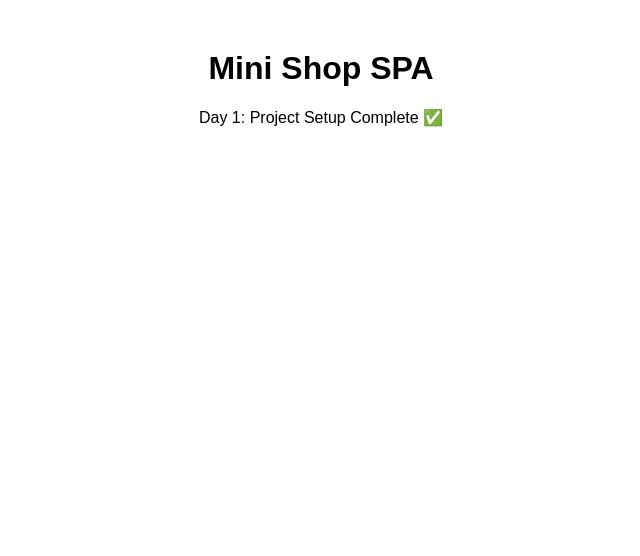
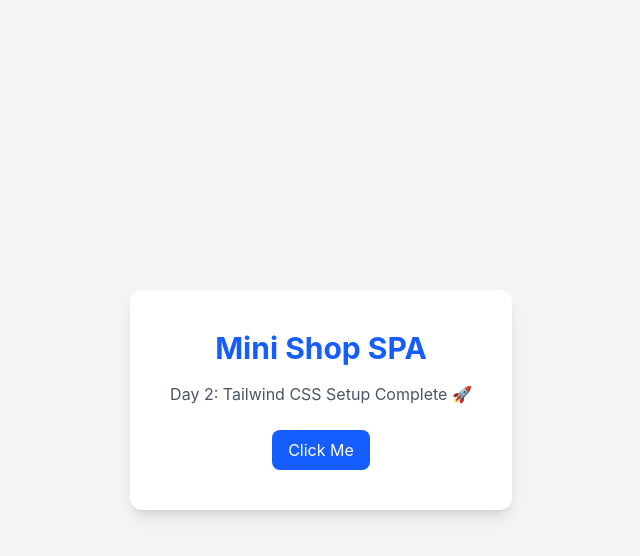
Before and after one commit to Dilum-Kalubowila/mini-shop, a Vue app: page / in a window 1280 px wide. Shown: the top 556 px of the page, without its empty margins (319-959 px from the left). Built offline with nearby package versions, Linux system fonts and the light colour scheme.

Commit message:
Day 2: Setup Tailwind CSS and basic UI

```diff
--- a/index.html
+++ b/index.html
@@ -2,11 +2,21 @@
 <html lang="en">
   <head>
     <meta charset="UTF-8" />
+
+    <!-- Favicon (optional) -->
+    <link rel="icon" type="image/svg+xml" href="/favicon.svg" />
+
+    <!-- Mobile responsive -->
     <meta name="viewport" content="width=device-width, initial-scale=1.0" />
+
     <title>Mini Shop</title>
   </head>
+
   <body>
+    <!-- 🔥 VERY IMPORTANT: Vue mounts here -->
     <div id="app"></div>
+
+    <!-- 🔥 VERY IMPORTANT: This loads your Vue app -->
     <script type="module" src="/src/main.ts"></script>
   </body>
 </html>
--- a/package.json
+++ b/package.json
@@ -9,12 +9,17 @@
     "preview": "vite preview"
   },
   "dependencies": {
+    "@tailwindcss/vite": "^4.2.2",
     "vue": "^3.5.32"
   },
   "devDependencies": {
+    "@tailwindcss/postcss": "^4.2.2",
     "@types/node": "^24.12.2",
     "@vitejs/plugin-vue": "^6.0.5",
     "@vue/tsconfig": "^0.9.1",
+    "autoprefixer": "^10.4.27",
+    "postcss": "^8.5.9",
+    "tailwindcss": "^4.2.2",
     "typescript": "~6.0.2",
     "vite": "^8.0.4",
     "vue-tsc": "^3.2.6"
--- /dev/null
+++ b/postcss.config.js
@@ -0,0 +1,6 @@
+export default {
+  plugins: {
+    "@tailwindcss/postcss": {},
+    autoprefixer: {},
+  },
+}
--- a/src/App.vue
+++ b/src/App.vue
@@ -1,18 +1,20 @@
 <template>
-  <div class="container">
-    <h1>Mini Shop SPA</h1>
-    <p>Day 1: Project Setup Complete ✅</p>
+  <div class="min-h-screen bg-gray-100 flex items-center justify-center">
+    <div class="bg-white p-10 rounded-xl shadow-lg text-center">
+      <h1 class="text-3xl font-bold text-blue-600">
+        Mini Shop SPA
+      </h1>
+      <p class="mt-4 text-gray-600">
+        Day 2: Tailwind CSS Setup Complete 🚀
+      </p>
+
+      <button class="mt-6 px-4 py-2 bg-blue-600 text-white rounded-lg hover:bg-blue-700">
+        Click Me
+      </button>
+    </div>
   </div>
 </template>
 
 <script setup lang="ts">
-// nothing needed here for now
+// still empty
 </script>
-
-<style>
-.container {
-  text-align: center;
-  margin-top: 50px;
-  font-family: Arial, sans-serif;
-}
-</style>
--- a/src/style.css
+++ b/src/style.css
@@ -1,4 +1 @@
-body {
-  margin: 0;
-  padding: 0;
-}
+@import "tailwindcss";
--- /dev/null
+++ b/tailwind.config.js
@@ -0,0 +1,11 @@
+/** @type {import('tailwindcss').Config} */
+export default {
+  content: [
+    "./index.html",
+    "./src/**/*.{vue,js,ts}"
+  ],
+  theme: {
+    extend: {},
+  },
+  plugins: [],
+}
--- a/vite.config.ts
+++ b/vite.config.ts
@@ -1,7 +1,7 @@
 import { defineConfig } from 'vite'
 import vue from '@vitejs/plugin-vue'
+import tailwindcss from '@tailwindcss/vite'
 
-// https://vite.dev/config/
 export default defineConfig({
-  plugins: [vue()],
+  plugins: [vue(), tailwindcss()],
 })
```
Also changed, not shown: 1 other file (tests, documents, lock files or other folders).
